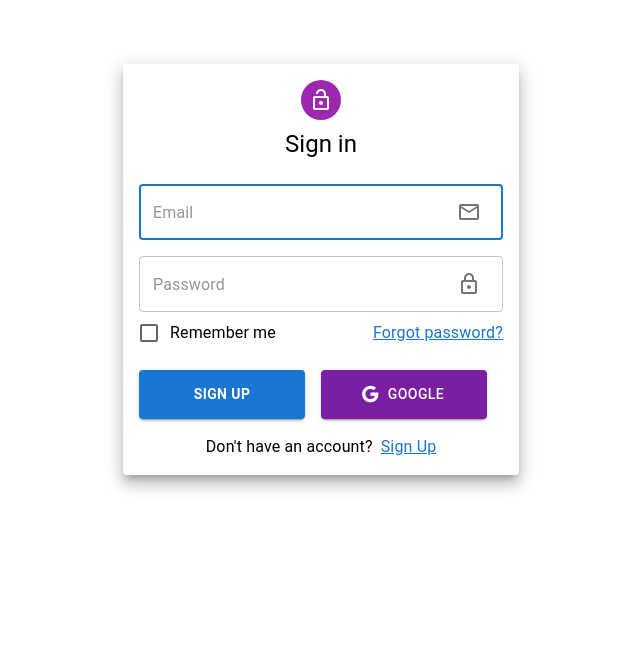
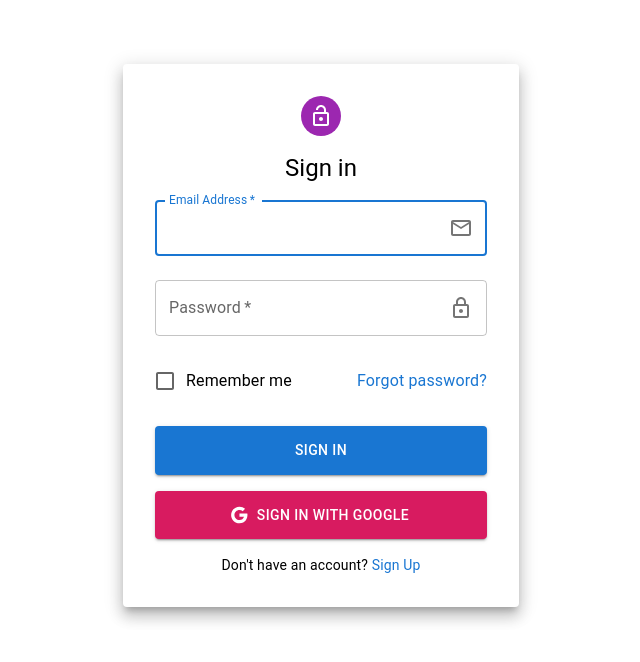
Before and after one commit to abeekofficial/my-splash, a React (Vite) app: page /login in a window 1280 px wide. Shown: the top 662 px of the page, without its empty margins (319-959 px from the left). Built offline with nearby package versions, Linux system fonts and the light colour scheme; no server answers.

Commit message:
fixed some mui styles

```diff
--- a/src/App.jsx
+++ b/src/App.jsx
@@ -27,9 +27,10 @@ import { CssBaseline } from "@mui/material";
 // Context
 import { GlobalContextProvider } from "./context/GlobalContext"; // GlobalContextProvider ni import qilish
 
-// Action
+// Actions
 import { action as HomeAction } from "./pages/home/Home";
 import { action as RegisterAction } from "./pages/register/Register";
+import { action as LoginAction } from "./pages/login/Login";
 
 // components
 import { ProtectedRoutes } from "./components";
@@ -95,7 +96,11 @@ function App() {
         { path: "imageInfo/:id", element: <ImageInfo /> },
       ],
     },
-    { path: "/login", element: user ? <Navigate to="/" /> : <Login /> },
+    {
+      path: "/login",
+      element: user ? <Navigate to="/" /> : <Login />,
+      action: LoginAction,
+    },
     {
       path: "/register",
       element: user ? <Navigate to="/" /> : <Register />,
@@ -105,8 +110,6 @@ function App() {
 
   return (
     <GlobalContextProvider>
-      {" "}
-      {/* GlobalContextProvider ni qo'shish */}
       <ThemeProvider theme={AppTheme}>
         <CssBaseline />
         <RouterProvider router={routes} />
--- /dev/null
+++ b/src/hooks/useLogin.js
@@ -0,0 +1,31 @@
+import { signInWithEmailAndPassword } from "firebase/auth";
+import { auth } from "../firebase/firebaseConfig";
+import { useGlobalContext } from "./useGlobalContext";
+import { toast } from "react-toastify";
+import { useNavigate } from "react-router-dom";
+
+export const useLogin = () => {
+  const { dispatch } = useGlobalContext();
+  const navigate = useNavigate();
+
+  const loginWithEmail = async (email, password) => {
+    try {
+      const userCredential = await signInWithEmailAndPassword(
+        auth,
+        email,
+        password
+      );
+      const user = userCredential.user;
+      dispatch({ type: "LOGIN", payload: user });
+      toast.success(`Welcome ${user.displayName || "User"}`);
+      navigate("/"); // Redirect to home page after login
+      return true;
+    } catch (error) {
+      console.error("Login error:", error.message);
+      toast.error("Email or password is incorrect");
+      return false;
+    }
+  };
+
+  return { loginWithEmail };
+};
--- a/src/pages/login/Login.jsx
+++ b/src/pages/login/Login.jsx
@@ -3,13 +3,10 @@ import {
   Google,
   LockOpenOutlined,
   LockOutlined,
-  MailLockOutlined,
   MailOutline,
 } from "@mui/icons-material";
 
 // mui components
-import Checkbox from "@mui/material/Checkbox";
-import FormControlLabel from "@mui/material/FormControlLabel";
 import {
   Avatar,
   Box,
@@ -21,34 +18,75 @@ import {
   TextField,
   Typography,
 } from "@mui/material";
+import Checkbox from "@mui/material/Checkbox";
+import FormControlLabel from "@mui/material/FormControlLabel";
 
 // react-router-dom
-import { Link, useNavigation } from "react-router-dom";
+import { Form, Link } from "react-router-dom";
 
 // hooks
 import { useRegister } from "../../hooks/useRegister";
+import { useLogin } from "../../hooks/useLogin";
+import { useState } from "react";
+
+// action
+export const action = async ({ request }) => {
+  const formData = await request.formData();
+  const data = {
+    email: formData.get("email"),
+    password: formData.get("password"),
+  };
+
+  // Validation
+  if (!data.email || !data.password) {
+    return { error: "All fields are required" };
+  }
+
+  if (data.password.length < 6) {
+    return { error: "Password must be at least 6 characters" };
+  }
+  return data;
+};
 
 const Login = () => {
-  const navigation = useNavigation();
   const { registerWithGoogle } = useRegister();
+  const { loginWithEmail } = useLogin();
+  const [isSubmitting, setIsSubmitting] = useState(false);
 
-  const isSubmitting = navigation.state === "submitting";
+  const handleSubmit = async (event) => {
+    event.preventDefault();
+    setIsSubmitting(true);
 
-  //handleSubmit
-  const handleSubmit = (event) => {
-    event.preventDefault();
-    console.log("login");
+    const formData = new FormData(event.currentTarget);
+    const email = formData.get("email");
+    const password = formData.get("password");
+
+    // Client-side validation
+    if (!email || !password) {
+      toast.error("All fields are required");
+      setIsSubmitting(false);
+      return;
+    }
+
+    if (password.length < 6) {
+      toast.error("Password must be at least 6 characters");
+      setIsSubmitting(false);
+      return;
+    }
+
+    await loginWithEmail(email, password);
+    setIsSubmitting(false);
   };
 
   return (
     <Container maxWidth="xs">
-      <Paper elevation={10} sx={{ marginTop: 8, padding: 2 }}>
+      <Paper elevation={10} sx={{ marginTop: 8, padding: 4 }}>
         <Avatar
           sx={{
             textAlign: "center",
             mx: "auto",
             bgcolor: "secondary.main",
-            mb: 1,
+            mb: 2,
           }}
         >
           <LockOpenOutlined />
@@ -56,31 +94,43 @@ const Login = () => {
         <Typography component="h1" variant="h5" sx={{ textAlign: "center" }}>
           Sign in
         </Typography>
-        <Box component="form" noValidate onSubmit={handleSubmit} sx={{ mt: 1 }}>
+
+        <Form
+          method="post"
+          component="form"
+          onSubmit={handleSubmit}
+          noValidate
+          sx={{ mt: 3 }}
+        >
           <TextField
-            placeholder="Email"
-            type="email"
-            autoFocus
+            margin="normal"
             required
             fullWidth
-            sx={{ mt: 2 }}
+            id="email"
+            label="Email Address"
+            name="email"
+            autoComplete="email"
+            autoFocus
             InputProps={{
               endAdornment: (
-                <InputAdornment position="start">
+                <InputAdornment position="end">
                   <MailOutline />
                 </InputAdornment>
               ),
             }}
           />
           <TextField
-            placeholder="Password"
+            margin="normal"
             required
             fullWidth
-            sx={{ mt: 2 }}
+            name="password"
+            label="Password"
             type="password"
+            id="password"
+            autoComplete="current-password"
             InputProps={{
               endAdornment: (
-                <InputAdornment position="start">
+                <InputAdornment position="end">
                   <LockOutlined />
                 </InputAdornment>
               ),
@@ -91,6 +141,7 @@ const Login = () => {
               display: "flex",
               justifyContent: "space-between",
               alignItems: "center",
+              mt: 2,
             }}
           >
             <FormControlLabel
@@ -99,62 +150,52 @@ const Login = () => {
             />
             <Typography
               component={Link}
-              to="forgot"
-              sx={{ color: "primary.main", textDecoration: "underline" }}
+              to="/forgot-password"
+              sx={{ color: "primary.main", textDecoration: "none" }}
             >
               Forgot password?
             </Typography>
           </Box>
-          <Box
-            display="flex"
-            justifyContent="space-between"
-            gap={2}
-            sx={{ mt: 2 }}
-          >
           <Button
+            type="submit"
             fullWidth
             variant="contained"
-              type="submit"
             disabled={isSubmitting}
-              sx={{
-                py: 1.5,
-                fontWeight: "bold",
-              }}
+            sx={{ mt: 3, mb: 2, py: 1.5 }}
           >
-              {isSubmitting ? "Signing Up..." : "Sign Up"}
+            {isSubmitting ? "Signing In..." : "Sign In"}
           </Button>
           <Button
             fullWidth
             startIcon={<Google />}
             variant="contained"
             sx={{
-                backgroundColor: "#7b1fa2",
+              backgroundColor: "#d81b60",
               "&:hover": {
-                  backgroundColor: "#9c27b0",
+                backgroundColor: "#d81b60",
                 cursor: "pointer",
               },
-                color: "white",
-                mr: 2,
+              mb: 2,
+              py: 1.5,
             }}
             onClick={registerWithGoogle}
           >
-              Google
+            Sign in with Google
           </Button>
-          </Box>
-          <Grid container justifyContent="center" gap="8px" sx={{ mt: 2 }}>
-            <Typography>Don't have an account?</Typography>
-            <Typography
+          <Grid container justifyContent="center">
+            <Grid item>
+              <Typography variant="body2">
+                Don't have an account?{" "}
+                <Link
                   to="/register"
-              component={Link}
-              sx={{
-                color: "primary.main",
-                textDecoration: "underline",
-              }}
+                  style={{ color: "#1976d2", textDecoration: "none" }}
                 >
                   Sign Up
+                </Link>
               </Typography>
             </Grid>
-        </Box>
+          </Grid>
+        </Form>
       </Paper>
     </Container>
   );
--- a/src/pages/register/Register.jsx
+++ b/src/pages/register/Register.jsx
@@ -119,8 +119,10 @@ const Register = () => {
 
           <Form method="post" sx={{ mt: 1 }}>
             <TextField
-              placeholder="Fullname"
               name="displayName"
+              autoComplete="FullName"
+              id="fullname"
+              label="FullName"
               autoFocus
               required
               fullWidth
@@ -134,12 +136,14 @@ const Register = () => {
               }}
             />
             <TextField
-              placeholder="Email"
-              name="email"
+              margin="normal"
               required
               fullWidth
+              id="email"
+              label="Email Address"
+              name="email"
+              autoComplete="email"
               sx={{ mt: 2 }}
-              type="email"
               InputProps={{
                 endAdornment: (
                   <InputAdornment position="start">
@@ -149,7 +153,9 @@ const Register = () => {
               }}
             />
             <TextField
-              placeholder="Password"
+              autoComplete="password"
+              id="password"
+              label="Password"
               name="password"
               required
               fullWidth
@@ -164,7 +170,9 @@ const Register = () => {
               }}
             />
             <TextField
-              placeholder="Confirm password"
+              autoComplete="confirmPassword"
+              id="confirmPassword"
+              label="Confirm password"
               name="confirmPassword"
               required
               fullWidth
@@ -206,9 +214,9 @@ const Register = () => {
                 startIcon={<Google />}
                 variant="contained"
                 sx={{
-                  backgroundColor: "#7b1fa2",
+                  backgroundColor: "#d81b60",
                   "&:hover": {
-                    backgroundColor: "#9c27b0",
+                    backgroundColor: "#d81b60",
                     cursor: "pointer",
                   },
                   color: "white",
@@ -224,10 +232,7 @@ const Register = () => {
               <Typography
                 to="/login"
                 component={Link}
-                sx={{
-                  color: "primary.main",
-                  textDecoration: "underline",
-                }}
+                style={{ color: "#1976d2", textDecoration: "none" }}
               >
                 Sign In
               </Typography>
```
Also changed, not shown: src/hooks/useRegister.jsx (+11 -2 lines). Lines whose indentation alone changed are shown as unchanged.
